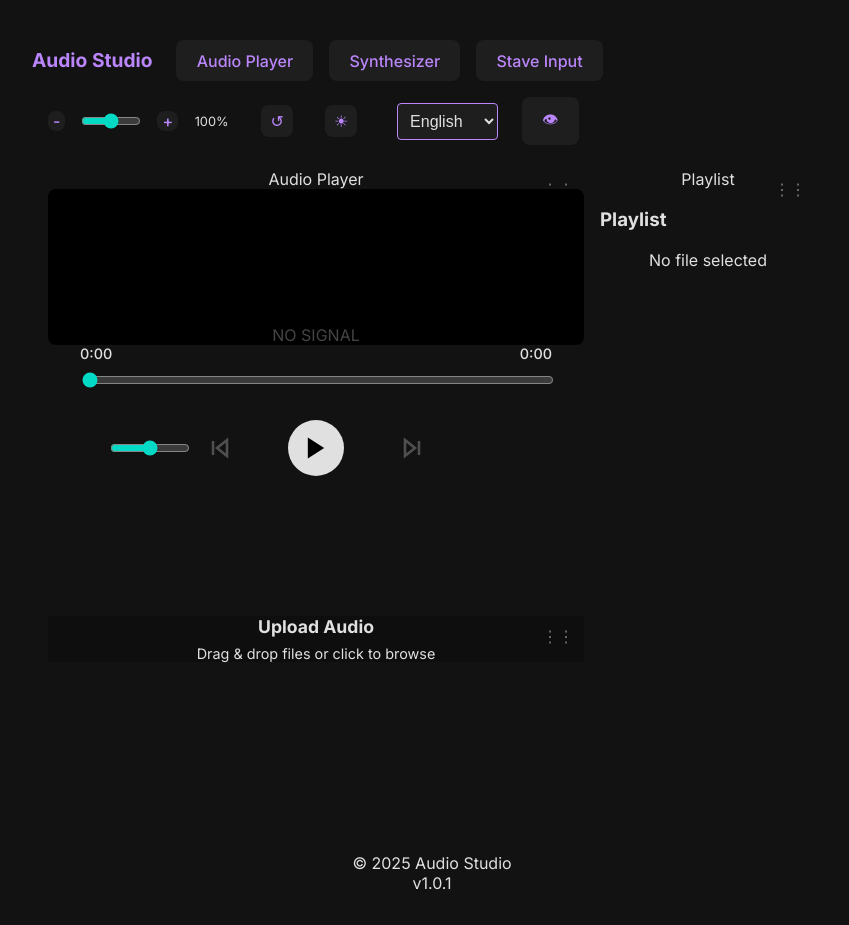
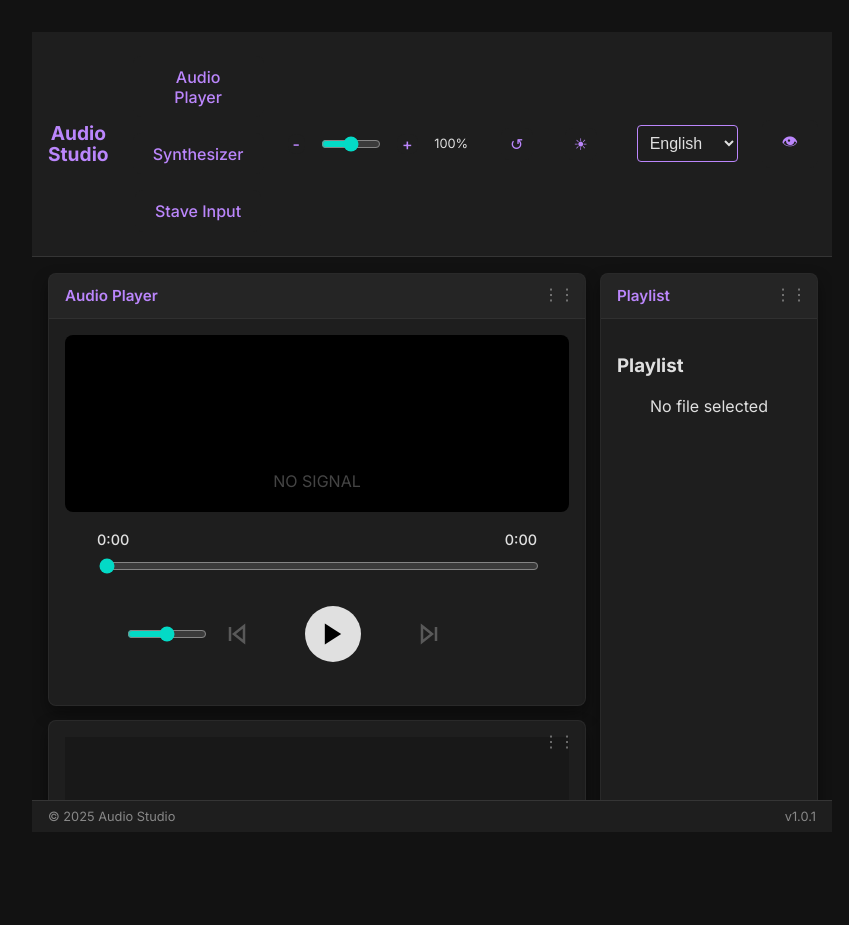
Before and after one commit to Luckysreee/MyAudioPlayer, a React (Vite) app: page / in a window 1280 px wide. Shown: the whole page, without its empty margins (208-1057 px from the left). After the commit the page ends 864 px from the top, so only its background shows below. Built offline with nearby package versions, Linux system fonts and the light colour scheme; the HTML template or start-up script is replaced by a standard one.

Commit message:
Fixing Bugs

```diff
--- a/src/App.jsx
+++ b/src/App.jsx
@@ -86,7 +86,7 @@ function App() {
 
     // Layout: Header -> Content -> Footer
     return (
-        <>
+        <div className="app-container">
             <header className="app-header">
                 <div style={{ display: 'flex', alignItems: 'center', gap: '1rem' }}>
                     <h1 style={{ margin: 0, fontSize: '1.2rem' }}>{t.title}</h1>
@@ -189,7 +189,7 @@ function App() {
                 <div>© 2025 Audio Studio</div>
                 <div>v1.0.1</div>
             </footer>
-        </>
+        </div>
     );
 }
 
--- a/src/styles/base.css
+++ b/src/styles/base.css
@@ -250,3 +250,103 @@ canvas {
   background: #000;
   margin: 1rem 0;
 }
+
+/* Application Layout Structure */
+.app-container {
+  display: flex;
+  flex-direction: column;
+  height: 100vh;
+  width: 100%;
+  overflow: hidden;
+  background-color: var(--bg-color);
+}
+
+.app-header {
+  flex: 0 0 auto;
+  padding: 1rem;
+  background-color: var(--surface-color);
+  border-bottom: 1px solid rgba(255, 255, 255, 0.1);
+  display: flex;
+  justify-content: space-between;
+  align-items: center;
+  z-index: 50;
+}
+
+.app-content {
+  flex: 1;
+  position: relative;
+  overflow: hidden;
+  /* Contains draggable items */
+  width: 100%;
+  height: 100%;
+}
+
+.app-footer {
+  flex: 0 0 auto;
+  padding: 0.5rem 1rem;
+  background-color: var(--surface-color);
+  border-top: 1px solid rgba(255, 255, 255, 0.1);
+  display: flex;
+  justify-content: space-between;
+  align-items: center;
+  font-size: 0.8rem;
+  color: var(--text-muted, #888);
+  z-index: 50;
+}
+
+/* Draggable Card Styles */
+.draggable-card {
+  position: absolute;
+  background-color: var(--surface-color);
+  border-radius: var(--border-radius);
+  box-shadow: 0 8px 16px rgba(0, 0, 0, 0.4);
+  display: flex;
+  flex-direction: column;
+  overflow: hidden;
+  border: 1px solid rgba(255, 255, 255, 0.05);
+}
+
+.draggable-card.dragging {
+  box-shadow: 0 12px 24px rgba(0, 0, 0, 0.5);
+  cursor: grabbing;
+  z-index: 1000 !important;
+}
+
+.card-header {
+  padding: 0.8rem 1rem;
+  background: rgba(255, 255, 255, 0.03);
+  border-bottom: 1px solid rgba(255, 255, 255, 0.05);
+  font-weight: 600;
+  cursor: grab;
+  user-select: none;
+  font-size: 0.95rem;
+  display: flex;
+  align-items: center;
+  color: var(--primary-color);
+}
+
+.draggable-card.dragging .card-header {
+  cursor: grabbing;
+}
+
+.card-content {
+  flex: 1;
+  padding: 1rem;
+  overflow-y: auto;
+  display: flex;
+  flex-direction: column;
+}
+
+/* Scrollbar Styling for Cards */
+.card-content::-webkit-scrollbar {
+  width: 6px;
+}
+
+.card-content::-webkit-scrollbar-thumb {
+  background-color: rgba(255, 255, 255, 0.2);
+  border-radius: 3px;
+}
+
+.card-content::-webkit-scrollbar-track {
+  background: transparent;
+}
```
